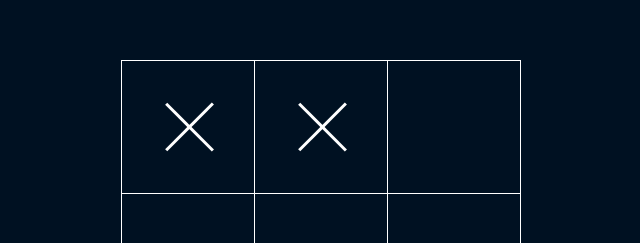
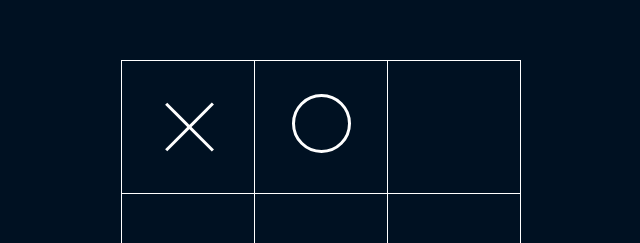
Before and after one commit to vtange/tictactoe, a plain HTML site: page index.html in a window 1280 px wide. Shown: the part 132-375 px from the top of the page, without its empty margins (319-959 px from the left). Drawn offline with nearby package versions, Linux system fonts and the light colour scheme.

Commit message:
O mark CSS

```diff
--- a/index.html
+++ b/index.html
@@ -10,7 +10,7 @@
                         <table class="game" data-ng-controller="MainCtrl as tac">
                             <tr>
                                 <td class="cell" id="1" data-ng-class="{'clickable': checkClickable(1)}" data-ng-click="draw(1)"><div class="entry"><div class="X1"></div><div class="X2"></div></div></td>
-                                <td class="cell" id="2" data-ng-class="{'clickable': checkClickable(2)}" data-ng-click="draw(2)"><div class="entry"><div class="X1"></div><div class="X2"></div></div></td>
+                                <td class="cell" id="2" data-ng-class="{'clickable': checkClickable(2)}" data-ng-click="draw(2)"><div class="entry"><div class="O"></div></div></td>
                                 <td class="cell" id="3" data-ng-class="{'clickable': checkClickable(3)}" data-ng-click="draw(3)"></td>
                             </tr>
                             <tr>
--- a/style-0.css
+++ b/style-0.css
@@ -56,3 +56,14 @@ body {
 }
 .X1{transform: rotate(45deg) translateY(50%);}
 .X2{transform: rotate(-45deg) translateY(50%);}
+
+.O{
+    position: absolute;
+  top:25%;
+  left:28%;
+  height:45%;
+  width:45%;
+  margin:auto;
+  border:3px solid white;
+  border-radius: 50%;
+}
```
